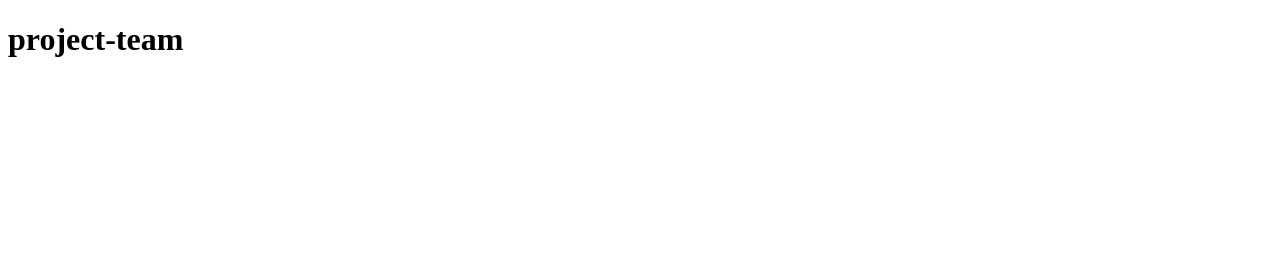
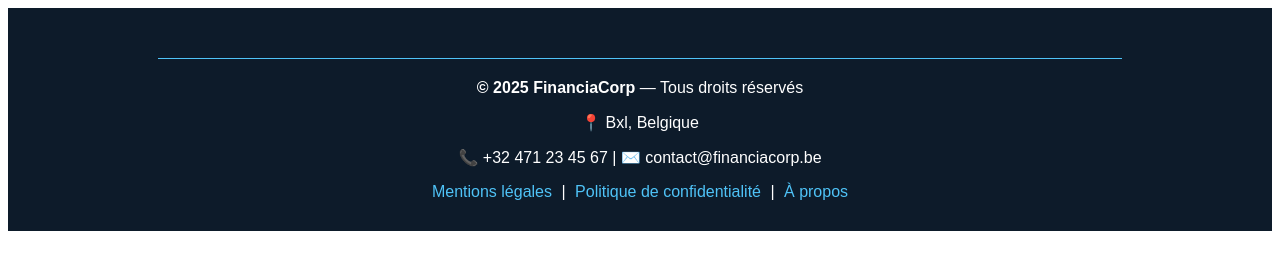
Before and after one commit to v-alex-dev/project-team, a plain HTML site: page src/index.html in a window 1280 px wide. Drawn offline with Linux system fonts and the light colour scheme.

Commit message:
footer.02

```diff
--- a/src/css/style.css
+++ b/src/css/style.css
@@ -2,3 +2,51 @@
   box-sizing: border-box;
 
 }
+
+.footer {
+  text-align: center;
+  padding: 30px;
+  background-color: #0d1b2a;
+  color: #ffffff;
+  font-family: Arial, sans-serif;
+  animation: fadeIn 1s ease-in-out;
+}
+
+.footer a {
+  color: #4fc3f7;
+  text-decoration: none;
+  margin: 0 5px;
+  transition: color 0.3s ease;
+}
+
+.footer a:hover {
+  color: #ffffff;
+}
+
+.footer hr {
+  width: 80%;
+  margin: 20px auto;
+  border: 0;
+  border-top: 1px solid #4fc3f7;
+  animation: slideIn 1s ease forwards;
+}
+
+@keyframes fadeIn {
+  from {
+    opacity: 0;
+    transform: translateY(40px);
+  }
+  to {
+    opacity: 1;
+    transform: translateY(0);
+  }
+}
+
+@keyframes slideIn {
+  from {
+    width: 0%;
+  }
+  to {
+    width: 80%;
+  }
+}
--- a/src/index.html
+++ b/src/index.html
@@ -8,8 +8,18 @@
   <title>project-team</title>
 </head>
 <body>
-  <h1>project-team</h1>
-<footer></footer>
+
+<footer class="footer">
+  <hr>
+  <p><strong>© 2025 FinanciaCorp</strong> — Tous droits réservés</p>
+  <p>📍 Bxl, Belgique</p>
+  <p>📞 +32 471 23 45 67  | ✉️ contact@financiacorp.be</p>
+  <nav>
+    <a href="/mentions-legales.html">Mentions légales</a> |
+    <a href="/confidentialite.html">Politique de confidentialité</a> |
+    <a href="/a-propos.html">À propos</a>
+  </nav>
+</footer>
 </body>
 
 </html>
```
